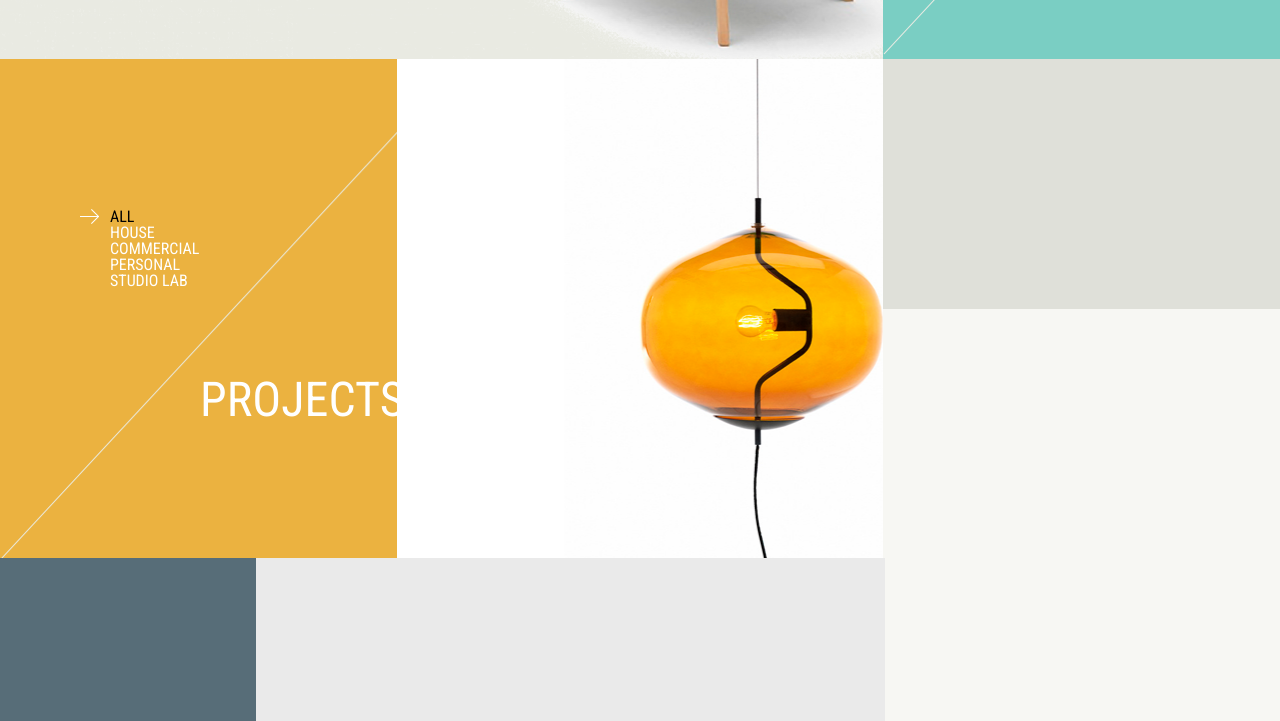
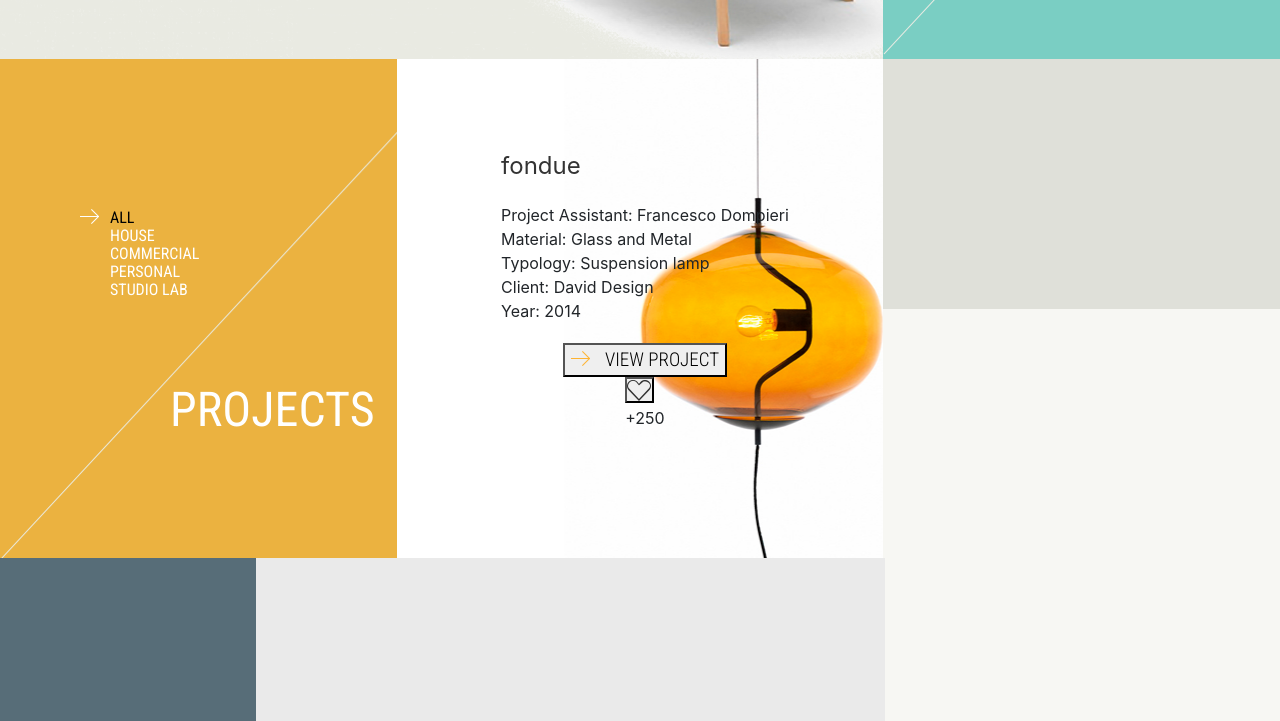
Before and after one commit to maxsmoly/DSGN-Design-Studio, a plain HTML site: page index.html in a window 1280 px wide. Shown: the part 446-1167 px from the top of the page. Drawn offline with Linux system fonts and the light colour scheme.

Commit message:
block fondue

```diff
--- a/index.html
+++ b/index.html
@@ -51,11 +51,32 @@
                     <li><a href="#">Studio Lab</a></li>
                 </ul>
             </div>
-
             <h2 class="project_title">projects</h2>
-
         </div>
-        <div class="fondue"></div>
+        <div class="fondue">
+            <div class="fondue_content">
+                <div class="fondue_text">
+                    <span class="block_title">
+                        <h3>fondue</h3>
+                    </span>
+                    <p>
+                        <span class="block_subtitle">Project Assistant:</span> Francesco Dompieri<br>
+                        <span class="block_subtitle">Material: </span>Glass and Metal<br>
+                        <span class="block_subtitle">Typology:</span>
+                        Suspension lamp<br>
+                        <span class="block_subtitle">Client: </span>David Design<br>
+                        <span class="block_subtitle">Year: </span>2014
+                    </p>
+                </div>
+                <div class="fondue_button">
+                    <button>view project</button>
+                </div>
+                <div class="fondue_like">
+                    <button></button>
+                    <span class="likes">+250</span>
+                </div>
+            </div>
+        </div>
         <div class="projects_aside">
             <div class="potter"></div>
             <div class="tabano"></div>
--- a/style/style.css
+++ b/style/style.css
@@ -59,7 +59,7 @@ header {
     color: #fff;
     font-size: 13px;
     text-transform: uppercase;
-    margin-left: 80px;
+    margin-left: 50px;
 }
 
 .contact {
@@ -81,6 +81,11 @@ header {
     grid-template-rows: 499px 466px;
 }
 
+.first_projects {
+    background-color: #ebb240;
+    background-image: url(../img/line.png);
+}
+
 .project_menu {
     margin-top: 150px;
     margin-left: 80px;
@@ -92,6 +97,7 @@ header {
     font-family: 'Roboto Condensed', sans-serif;
     font-size: 16px;
     text-transform: uppercase;
+    line-height: 18px;
 }
 
 .project_menu li:hover::before {
@@ -128,15 +134,9 @@ header {
     text-transform: uppercase;
     letter-spacing: 0.1px;
     margin-top: 80px;
-    margin-left: 200px;
+    margin-left: 170px;
 }
 
-
-.first_projects {
-    background-color: #ebb240;
-    background-image: url(../img/line.png);
-
-}
 
 .fondue {
     background-color: #fefefe;
@@ -144,6 +144,52 @@ header {
     background-position: -50px 0;
     background-repeat: no-repeat;
 }
+
+.fondue_content {
+    display: flex;
+    flex-direction: column;
+    align-items: center;
+    margin: 90px 0 0 10px;
+}
+
+.block_title p {
+    text-transform: uppercase;
+    font-family: 'Roboto Condensed', sans-serif;
+    font-size: 16px;
+    font-weight: 600;
+}
+
+/* .block_title h3 {
+    text-transform: uppercase;
+    font-family: 'Roboto Condensed', sans-serif;
+    font-size: 24px;
+    font-weight: 300;
+} */
+
+.fondue_button button {
+    text-transform: uppercase;
+    font-family: 'Roboto Condensed', sans-serif;
+    font-size: 19px;
+    font-weight: 300;
+}
+
+.fondue_button button::before {
+    content: url(../img/arrowyellow.png);
+    padding-right: 15px;
+}
+
+.fondue_like button {
+    width: 29px;
+    height: 26px;
+    background-image: url(../img/heart.png);
+    background-repeat: no-repeat;
+}
+
+.likes {
+    display: block;
+}
+
+
 
 .projects_aside {
     display: grid;
```
Also changed, not shown: img/arrowyellow.png (added), img/heart.png (added), 1 other file.
